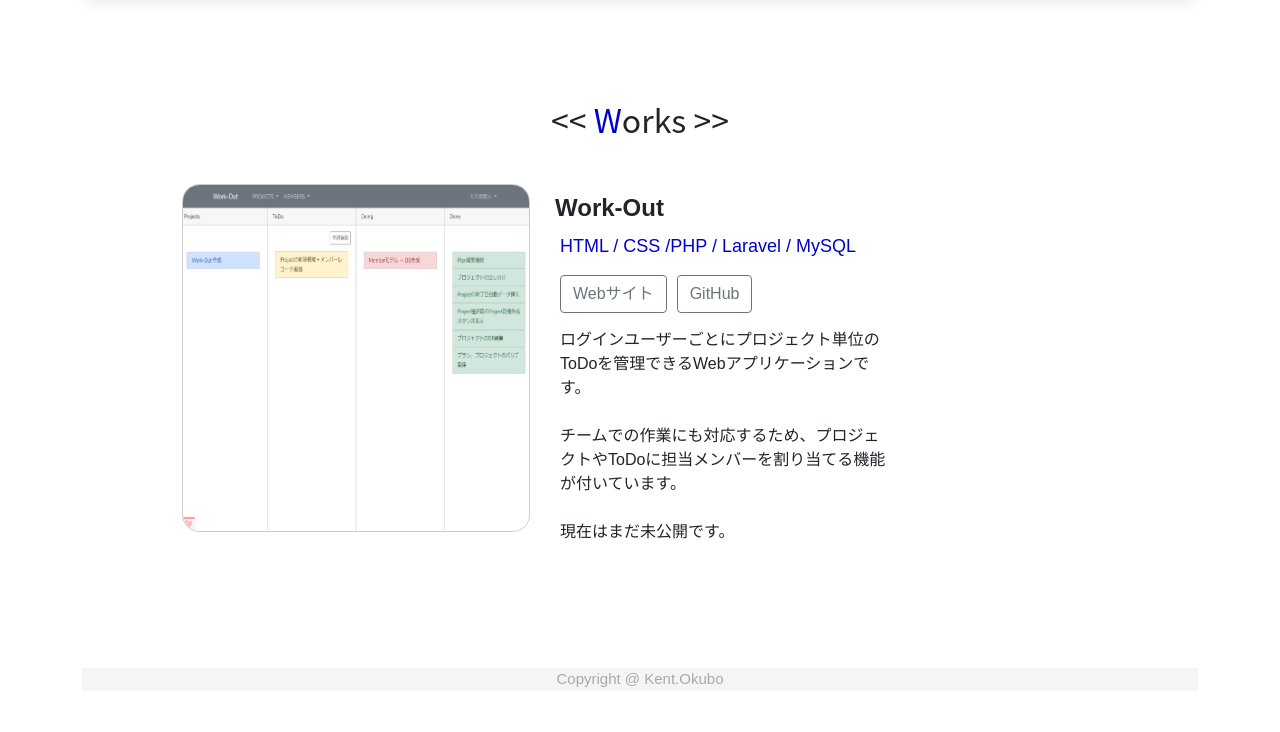
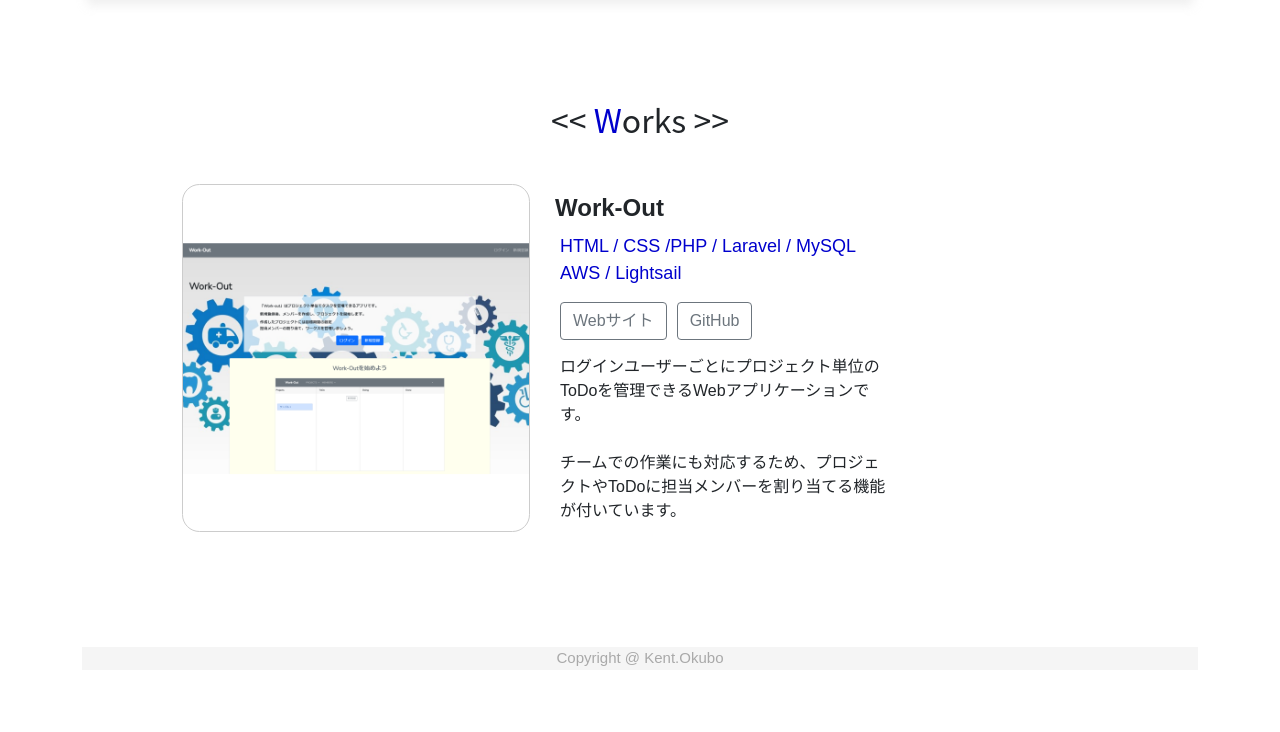
Before and after one commit to bonbo0811/portfolio, a PHP site: page /Work-Out.php in a window 1280 px wide. Shown: the part 68-800 px from the top of the page. Run offline with PHP 8.4, Linux system fonts and the light colour scheme.

Commit message:
Work-Outイメージ変更、説明変更

```diff
--- a/Work-Out.php
+++ b/Work-Out.php
@@ -22,7 +22,8 @@
                     </li>
                     <li>
                         <h3>Work-Out</h3>
-                        <span class ="workpage color-blue">HTML / CSS /PHP / Laravel / MySQL</span>
+                        <span class ="workpage color-blue">HTML / CSS /PHP / Laravel / MySQL</span><br>
+                        <span class ="workpage color-blue">AWS / Lightsail </span>
                         <div class="link justify-content-left workpage">
                             <a class="btn btn-outline-secondary" href="http://13.115.77.9/" target="_blank" rel="noopener noreferrer">Webサイト</a>
                             <a class="btn btn-outline-secondary" href="https://github.com/bonbo0811/Work-Out" target="_blank" rel="noopener noreferrer">GitHub</a>
@@ -30,7 +31,6 @@
                         <p class="workpage">
                             ログインユーザーごとにプロジェクト単位のToDoを管理できるWebアプリケーションです。<br><br>
                             チームでの作業にも対応するため、プロジェクトやToDoに担当メンバーを割り当てる機能が付いています。<br><br>
-                            現在はまだ未公開です。<br><br>
 
                         </p>
                     </li>
```
Also changed, not shown: images/Work-Out.png.
